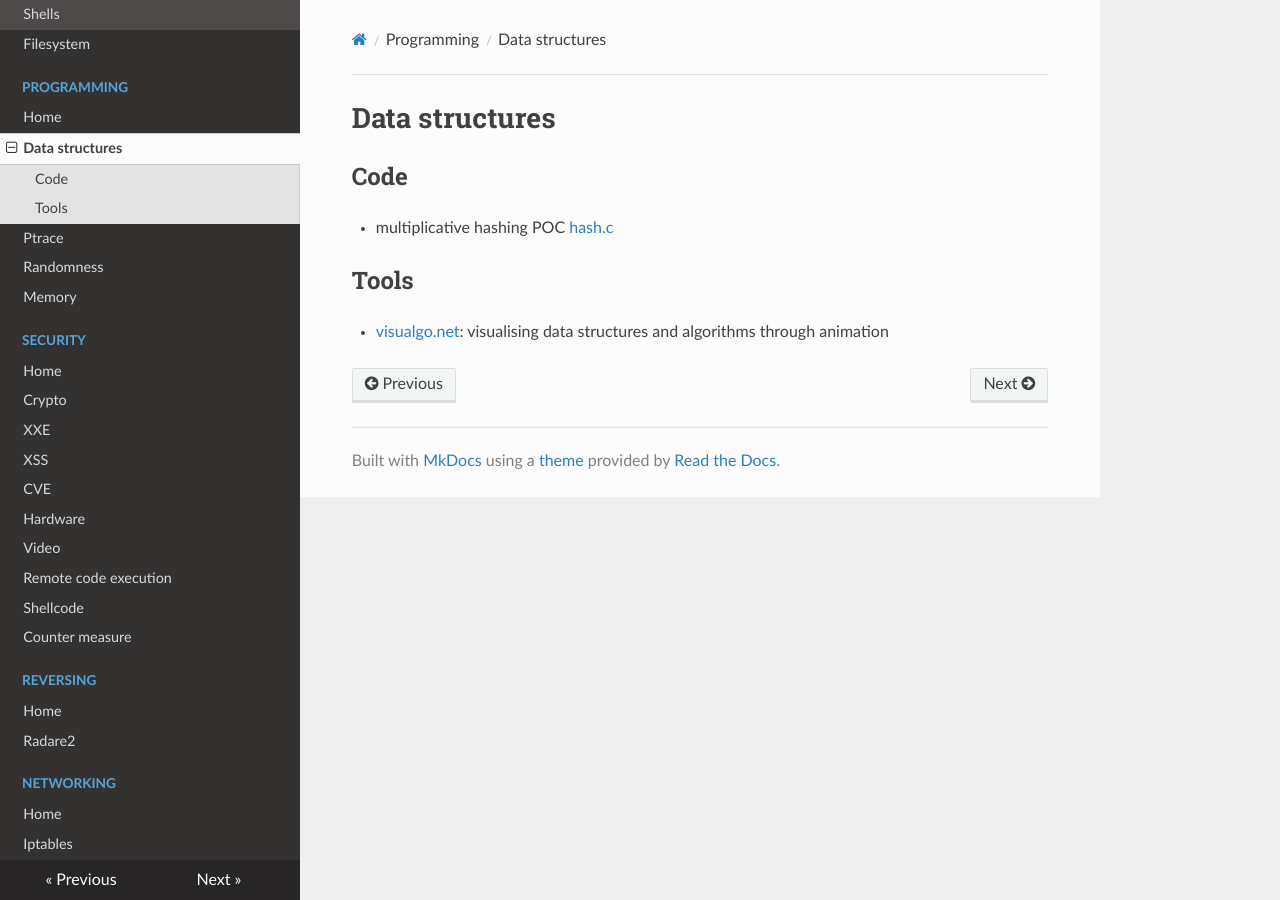
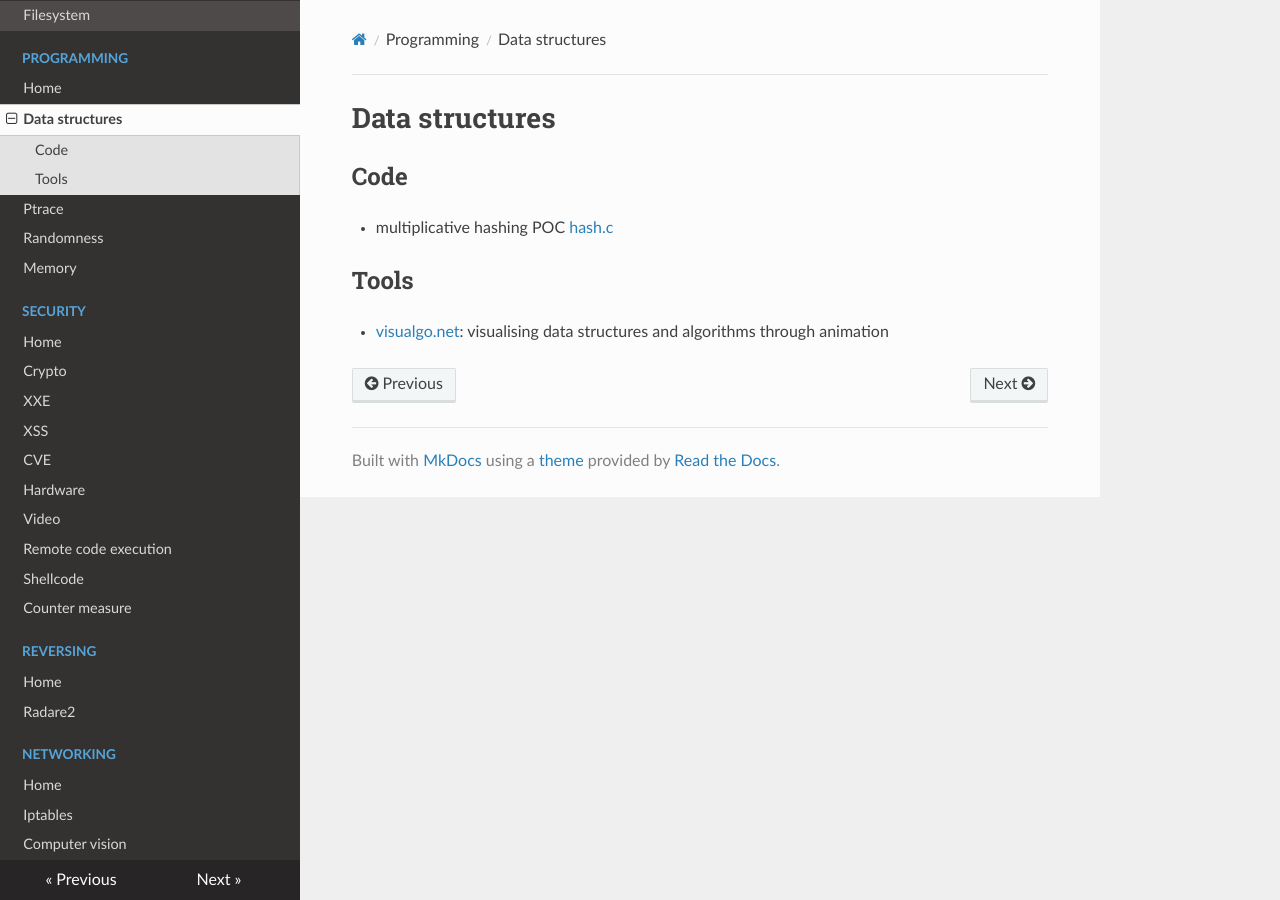
Before and after one commit to gipi/low-level, an MkDocs documentation site: the page built from docs/data_structures/index.md, in a window 1280 px wide. Built offline with MkDocs 1.6.1, drawn with Linux system fonts in a browser that asks for light colours; nearby versions of some CDN libraries; old or Windows-style settings are respelled for this version of MkDocs.

Commit message:
cv: fix missing link to section.

```diff
--- a/mkdocs.yml
+++ b/mkdocs.yml
@@ -32,4 +32,5 @@ pages:
 - Networking:
   - Home: networking.md
   - Iptables: networking/iptables.md
+- Computer vision: cv.md
 theme: readthedocs
```
